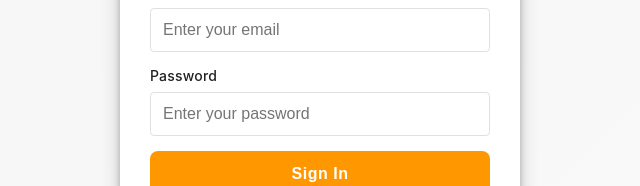
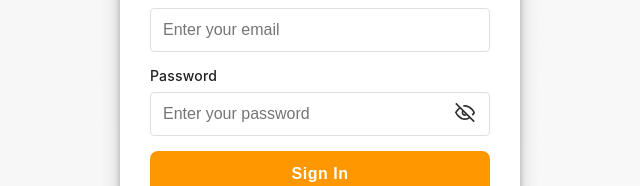
Before and after one commit to caerusitproject/Hrms-backend-module, a React (Create React App) app in the folder fontend/: page /app/login in a window 1280 px wide. Shown: the part 317-503 px from the top of the page, without its empty margins (320-960 px from the left). Built offline with nearby package versions, Linux system fonts and the light colour scheme; no server answers.

Commit message:
style fixed

```diff
--- a/fontend/src/pages/auth/ForgotPassword.jsx
+++ b/fontend/src/pages/auth/ForgotPassword.jsx
@@ -44,7 +44,9 @@ const ForgotPassword = () => {
 
     try {
       const data = await ForgotPasswordAPI.forgotPassword({ email });
-      setSuccessMessage(data.message || "Password reset link sent successfully!");
+      setSuccessMessage(
+        data.message || "Password reset link sent successfully!"
+      );
       setEmail("");
     } catch (err) {
       setErrorMessage(err.message);
@@ -132,8 +134,16 @@ const ForgotPassword = () => {
                   width: "100%",
                   padding: isMobile ? "10px" : "12px",
                   borderRadius: theme.borderRadius.small,
-                  border: `1px solid ${theme.colors.lightGray}`,
+                  border: `2px solid ${theme.colors.lightGray}`,
                   fontSize: isMobile ? "14px" : "16px",
+                  outline: "none",
+                  transition: "border-color 0.3s ease",
+                }}
+                onFocus={(e) => {
+                  e.target.style.borderColor = theme.colors.primary;
+                }}
+                onBlur={(e) => {
+                  e.target.style.borderColor = theme.colors.lightGray;
                 }}
               />
             </div>
@@ -209,7 +219,8 @@ const ForgotPassword = () => {
                 fontSize: isMobile ? "13px" : "15px",
               }}
             >
-              We’ve sent a password reset link to your email. Please check your inbox.
+              We’ve sent a password reset link to your email. Please check your
+              inbox.
             </p>
             <button
               onClick={() => navigate("/login")}
--- a/fontend/src/pages/auth/Login.jsx
+++ b/fontend/src/pages/auth/Login.jsx
@@ -7,10 +7,11 @@ import { storeAuthData } from "./authStorage";
 import { theme } from "../../theme/theme";
 import { COMPANY_INFO } from "../../utils/constants";
 import CompanyLogo from "../../assets/caerus-logo.png";
-
+import CustomLoader from "../../components/common/CustomLoader";
 const Login = () => {
   const [email, setEmail] = useState("");
   const [password, setPassword] = useState("");
+  const [showPassword, setShowPassword] = useState(false);
 
   const { login, isAuthenticated, loading, error } = useAuth();
   const dispatch = useDispatch();
@@ -52,6 +53,13 @@ const Login = () => {
   const handleForgotPasswordClick = () => {
     navigate("/forgot-password");
   };
+  if (loading) {
+    return (
+      <div>
+        <CustomLoader />
+      </div>
+    );
+  }
 
   return (
     <div
@@ -174,9 +182,11 @@ const Login = () => {
           </div>
 
           {/* Password Input */}
+          {/* Password Input with Permanent Eye Icon */}
           <div
             style={{
               marginBottom: isMobile ? "10px" : "15px",
+              position: "relative",
             }}
           >
             <label
@@ -191,8 +201,9 @@ const Login = () => {
             >
               Password
             </label>
+            <div style={{ position: "relative" }}>
               <input
-              type="password"
+                type={showPassword ? "text" : "password"}
                 value={password}
                 onChange={(e) => setPassword(e.target.value)}
                 onKeyPress={handleKeyPress}
@@ -202,11 +213,14 @@ const Login = () => {
                 required
                 style={{
                   width: "100%",
-                padding: isMobile ? "10px" : "12px",
+                  padding: isMobile
+                    ? "10px 40px 10px 12px"
+                    : "12px 48px 12px 12px",
                   borderRadius: theme.borderRadius.small,
                   border: `1px solid ${theme.colors.lightGray}`,
                   fontSize: isMobile ? "14px" : "16px",
                   transition: "border-color 0.3s ease",
+                  paddingRight: "45px", // Space for eye icon
                 }}
                 onFocus={(e) =>
                   (e.target.style.borderColor = theme.colors.primary)
@@ -215,6 +229,59 @@ const Login = () => {
                   (e.target.style.borderColor = theme.colors.lightGray)
                 }
               />
+
+              {/* Permanent Eye Icon - Always Visible */}
+              <button
+                type="button"
+                onClick={() => setShowPassword(!showPassword)}
+                disabled={loading}
+                style={{
+                  position: "absolute",
+                  right: "10px",
+                  top: "50%",
+                  transform: "translateY(-50%)",
+                  background: "transparent",
+                  border: "none",
+                  cursor: loading ? "not-allowed" : "pointer",
+                  opacity: loading ? 0.5 : 0.8,
+                  padding: "5px",
+                  borderRadius: "50%",
+                  transition: "all 0.2s ease",
+                }}
+                onMouseOver={(e) =>
+                  !loading && (e.currentTarget.style.opacity = "1")
+                }
+                onMouseOut={(e) =>
+                  !loading && (e.currentTarget.style.opacity = "0.8")
+                }
+              >
+                {showPassword ? (
+                  <svg
+                    width="20"
+                    height="20"
+                    viewBox="0 0 24 24"
+                    fill="none"
+                    stroke="currentColor"
+                    strokeWidth="2"
+                  >
+                    <path d="M1 12s4-8 11-8 11 8 11 8-4 8-11 8-11-8-11-8z" />
+                    <circle cx="12" cy="12" r="3" />
+                  </svg>
+                ) : (
+                  <svg
+                    width="20"
+                    height="20"
+                    viewBox="0 0 24 24"
+                    fill="none"
+                    stroke="currentColor"
+                    strokeWidth="2"
+                  >
+                    <path d="M17.94 17.94A10.07 10.07 0 0 1 12 20c-7 0-11-8-11-8a18.45 18.45 0 0 1 5.06-5.94M9.9 4.24A9.12 9.12 0 0 1 12 4c7 0 11 8 11 8a18.5 18.5 0 0 1-2.16 3.19m-6.72-1.07a3 3 0 1 1-4.24-4.24" />
+                    <line x1="1" y1="1" x2="23" y2="23" />
+                  </svg>
+                )}
+              </button>
+            </div>
           </div>
 
           {error && (
@@ -254,8 +321,12 @@ const Login = () => {
               letterSpacing: "0.5px",
               marginBottom: "10px",
             }}
-            onMouseOver={(e) => !loading && (e.currentTarget.style.transform = "scale(1.05)")}
-            onMouseOut={(e) => !loading && (e.currentTarget.style.transform = "scale(1)")}
+            onMouseOver={(e) =>
+              !loading && (e.currentTarget.style.transform = "scale(1.05)")
+            }
+            onMouseOut={(e) =>
+              !loading && (e.currentTarget.style.transform = "scale(1)")
+            }
           >
             {loading ? "Signing In..." : "Sign In"}
           </button>
--- a/fontend/src/pages/profile/EmployeeProfileEdit.jsx
+++ b/fontend/src/pages/profile/EmployeeProfileEdit.jsx
@@ -192,7 +192,6 @@ const EmployeeProfileEdit = () => {
 
           setAvatarPreview(imageUrl + `?t=${Date.now()}`);
         }
-
       } catch (err) {
         console.log("No profile image or failed to load:", err.message);
         // Keep avatarPreview as null → shows initials
@@ -231,6 +230,7 @@ const EmployeeProfileEdit = () => {
 
   const onSubmit = async (data) => {
     try {
+
       setSaving(true);
       const apiPayload = {
         name: data.personalDetails?.fullName,
@@ -455,7 +455,7 @@ const EmployeeProfileEdit = () => {
               </div>
 
               {/* Upload button - ONLY for HR, ADMIN or Own Profile */}
-              {canEditPersonal && (
+              {isProfessionalEditable && (
                 <>
                   <input
                     id="avatar-upload"
@@ -484,7 +484,7 @@ const EmployeeProfileEdit = () => {
                     }}
                     title="Change Profile Picture"
                   >
-                    {avatarUploading ? "..." : ""}
+                    📷
                   </label>
                 </>
               )}
@@ -816,7 +816,10 @@ const EmployeeProfileEdit = () => {
         </Button>
         <Button
           type="primary"
-          onClick={handleSubmit(onSubmit, onError)}
+          onClick={() => {
+            setLoading(true); // ← Show loading right away
+            handleSubmit(onSubmit, onError)(); // ← Trigger form submission
+          }}
           disabled={saving || (isEditMode && !canSave)}
         >
           {saving ? "Saving..." : isEditMode ? "Save Changes" : "Create"}
--- a/fontend/src/pages/profile/EmployeeProfileView.jsx
+++ b/fontend/src/pages/profile/EmployeeProfileView.jsx
@@ -3,6 +3,7 @@ import { EmployeeAPI } from "../../api/employeeApi";
 import { theme } from "../../theme/theme";
 import CustomLoader from "../../components/common/CustomLoader";
 import Button from "../../components/common/Button";
+import { UploadAPI } from "../../api/uploadApi";
 import { useNavigate, useParams } from "react-router-dom";
 import { useAuth } from "../../hooks/useAuth";
 
@@ -12,6 +13,7 @@ const EmployeeProfileView = () => {
   const [error, setError] = useState(null);
   const [departments, setDepartments] = useState([]);
   const [managers, setManagers] = useState([]);
+  const [avatarPreview, setAvatarPreview] = useState(null);
   const navigate = useNavigate();
   const { user } = useAuth();
 
@@ -86,7 +88,7 @@ const EmployeeProfileView = () => {
             dateOfJoining: data.joiningDate
               ? new Date(data.joiningDate).toLocaleDateString()
               : "N/A",
-           reportingManager: data?.Manager?.name || "",
+            reportingManager: data?.Manager?.name || "",
             employeeId: data.id || "N/A",
             empCode: data.empCode || "N/A",
             employmentType: data.employmentType || "N/A",
@@ -108,6 +110,30 @@ const EmployeeProfileView = () => {
       }
     };
     loadEmployeeData();
+  }, [id]);
+
+  useEffect(() => {
+    const loadProfileImage = async () => {
+      try {
+        const res = await UploadAPI.getProfileImage(id);
+        if (res && res.length > 0) {
+          const filePath = res[0].file_path;
+          const fileName = filePath.split("\\").pop().split("/").pop();
+
+          console.log("Extracted filename:", fileName);
+
+          const imageUrl = UploadAPI.getFileURL(fileName);
+          console.log("Final image URL:", imageUrl);
+
+          setAvatarPreview(imageUrl + `?t=${Date.now()}`);
+        }
+      } catch (err) {
+        console.log("No profile image or failed to load:", err.message);
+        // Keep avatarPreview as null → shows initials
+      }
+    };
+
+    loadProfileImage();
   }, [id]);
 
   if (loading)
@@ -235,17 +261,16 @@ const EmployeeProfileView = () => {
               fontSize: "24px",
               fontWeight: 600,
               color: theme.colors.text.secondary,
-              backgroundImage: employee.avatar
-                ? `url(${employee.avatar})`
-                : "none",
+              backgroundImage: avatarPreview ? `url(${avatarPreview})` : "none",
               backgroundSize: "cover",
               backgroundPosition: "center",
             }}
           >
-            {!employee.avatar &&
+            {!avatarPreview &&
               employee.personalDetails?.fullName
-                ?.split(" ")
-                .map((n) => n[0])
+                .split(" ")
+                .slice(0, 2)
+                .map((n) => n[0]?.toUpperCase())
                 .join("")}
           </div>
 
@@ -263,7 +288,8 @@ const EmployeeProfileView = () => {
                 color: theme.colors.text.secondary,
               }}
             >
-              Employee ID : <strong>{employee.professionalDetails?.empCode || "N/A"}</strong>
+              Employee ID :{" "}
+              <strong>{employee.professionalDetails?.empCode || "N/A"}</strong>
             </p>
           </div>
         </div>
```
Lines whose indentation alone changed are shown as unchanged.
